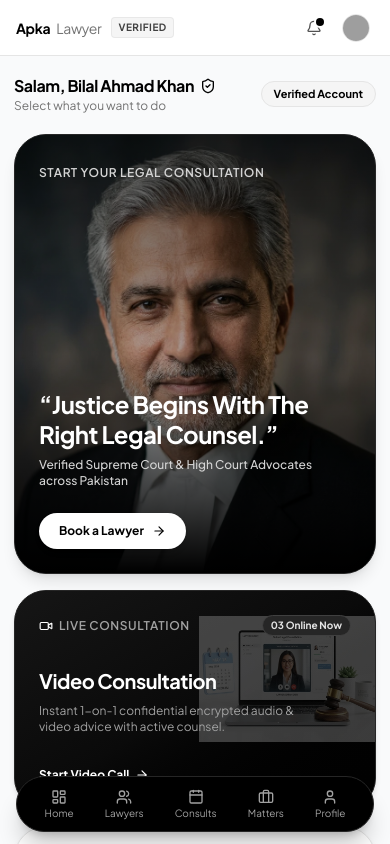
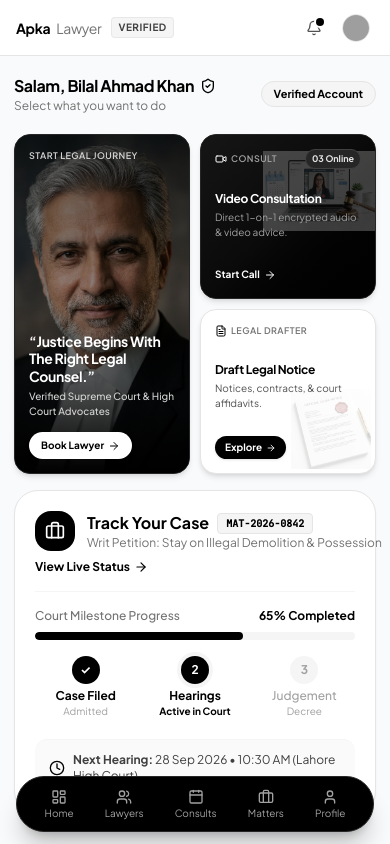
Before and after one commit to supportquranic/apkalawyer, a React (Vite) app: page /client in a window 390 px wide. Shown: the top 844 px of the page. Built offline with nearby package versions, Linux system fonts and the light colour scheme; grey boxes are pictures that could not be loaded.

Commit message:
feat: enable side-by-side bento grid layout in mobile view with responsive scaling

```diff
--- a/src/pages/client/ClientDashboardPage.tsx
+++ b/src/pages/client/ClientDashboardPage.tsx
@@ -60,12 +60,12 @@ export const ClientDashboardPage: React.FC = () => {
         </span>
       </div>
 
-      {/* Main Bento Grid — Exactly matching reference layout */}
-      <div className="grid grid-cols-1 md:grid-cols-2 gap-4">
+      {/* Main Bento Grid — Side-by-side layout in both mobile and desktop */}
+      <div className="grid grid-cols-2 gap-2.5 sm:gap-4 items-stretch">
         {/* Big Card (Left Column, Full Height): Book a Lawyer */}
         <Link
           to={ROUTES.CLIENT.LAWYERS}
-          className="group relative overflow-hidden rounded-[2rem] bg-neutral-900 text-white min-h-[440px] sm:min-h-[500px] flex flex-col justify-between p-6 sm:p-7 shadow-lg hover:shadow-xl transition-all duration-300 border border-neutral-800"
+          className="group relative overflow-hidden rounded-2xl sm:rounded-[2rem] bg-neutral-900 text-white flex flex-col justify-between p-3.5 sm:p-7 shadow-md hover:shadow-xl transition-all duration-300 border border-neutral-800 min-h-[340px] sm:min-h-[480px]"
         >
           {/* Background Full-Bleed Image of Senior Pakistani Advocate */}
           <img
@@ -75,45 +75,45 @@ export const ClientDashboardPage: React.FC = () => {
           />
 
           {/* Gradient Overlay for Readability */}
-          <div className="absolute inset-0 bg-gradient-to-t from-black via-black/30 to-black/60 pointer-events-none" />
+          <div className="absolute inset-0 bg-gradient-to-t from-black via-black/40 to-black/60 pointer-events-none" />
 
           {/* Top Tagline */}
           <div className="relative z-10">
-            <span className="text-xs font-semibold tracking-wider text-neutral-300 uppercase">
-              Start Your Legal Consultation
+            <span className="text-[9px] sm:text-xs font-semibold tracking-wider text-neutral-300 uppercase line-clamp-1">
+              Start Legal Journey
             </span>
           </div>
 
           {/* Bottom Content & Quote */}
-          <div className="relative z-10 space-y-4 pt-12">
+          <div className="relative z-10 space-y-2 sm:space-y-4 pt-8">
             <div>
-              <h2 className="text-2xl sm:text-3xl font-bold tracking-tight text-white leading-tight">
+              <h2 className="text-sm sm:text-2xl md:text-3xl font-bold tracking-tight text-white leading-tight">
                 &ldquo;Justice Begins With The Right Legal Counsel.&rdquo;
               </h2>
-              <p className="text-xs text-neutral-300 mt-2 font-medium">
-                Verified Supreme Court & High Court Advocates across Pakistan
+              <p className="text-[10px] sm:text-xs text-neutral-300 mt-1 sm:mt-2 font-medium line-clamp-2">
+                Verified Supreme Court & High Court Advocates
               </p>
             </div>
 
-            <div className="pt-2">
-              <span className="inline-flex items-center gap-2 bg-white text-black text-xs font-bold px-5 py-2.5 rounded-full shadow-md group-hover:bg-neutral-100 transition-colors">
-                Book a Lawyer
-                <ArrowRight className="h-3.5 w-3.5 group-hover:translate-x-1 transition-transform" />
+            <div className="pt-1 sm:pt-2">
+              <span className="inline-flex items-center gap-1 sm:gap-2 bg-white text-black text-[10px] sm:text-xs font-bold px-3 sm:px-5 py-1.5 sm:py-2.5 rounded-full shadow-md group-hover:bg-neutral-100 transition-colors">
+                <span>Book Lawyer</span>
+                <ArrowRight className="h-3 w-3 sm:h-3.5 sm:w-3.5 group-hover:translate-x-1 transition-transform" />
               </span>
             </div>
           </div>
         </Link>
 
         {/* Right Column: 2 Stacked Cards */}
-        <div className="flex flex-col gap-4">
+        <div className="flex flex-col gap-2.5 sm:gap-4">
           {/* Top Right Card: Video Consultation */}
           <Link
             to={ROUTES.CLIENT.CONSULTATIONS}
-            className="group relative overflow-hidden rounded-[2rem] bg-neutral-950 text-white p-6 shadow-md hover:shadow-lg transition-all duration-300 border border-neutral-800 flex flex-col justify-between min-h-[220px] sm:min-h-[240px]"
+            className="group relative overflow-hidden rounded-2xl sm:rounded-[2rem] bg-neutral-950 text-white p-3.5 sm:p-6 shadow-md hover:shadow-lg transition-all duration-300 border border-neutral-800 flex-1 flex flex-col justify-between min-h-[165px] sm:min-h-[230px]"
           >
             {/* Background Texture/Image Overlay */}
             <div className="absolute inset-0 bg-gradient-to-br from-neutral-900 via-neutral-950 to-black opacity-90" />
-            <div className="absolute right-0 top-0 w-44 h-44 opacity-25 pointer-events-none">
+            <div className="absolute right-0 top-0 w-28 h-28 sm:w-44 sm:h-44 opacity-25 pointer-events-none">
               <img
                 src="/images/card-consultation.webp"
                 alt="Video Consultation"
@@ -122,31 +122,31 @@ export const ClientDashboardPage: React.FC = () => {
             </div>
 
             {/* Top Badge */}
-            <div className="relative z-10 flex items-center justify-between">
-              <span className="text-xs font-semibold tracking-wider text-neutral-400 uppercase flex items-center gap-1.5">
-                <Video className="h-3.5 w-3.5 text-white" />
-                Live Consultation
+            <div className="relative z-10 flex items-center justify-between gap-1">
+              <span className="text-[9px] sm:text-xs font-semibold tracking-wider text-neutral-400 uppercase flex items-center gap-1">
+                <Video className="h-3 w-3 sm:h-3.5 sm:w-3.5 text-white" />
+                <span className="hidden sm:inline">Live</span> Consult
               </span>
-              <span className="text-[10px] font-bold bg-neutral-800 text-neutral-200 px-2 py-0.5 rounded-full border border-neutral-700">
-                03 Online Now
+              <span className="text-[9px] sm:text-[10px] font-bold bg-neutral-800 text-neutral-200 px-1.5 sm:px-2 py-0.5 rounded-full border border-neutral-700 whitespace-nowrap">
+                03 Online
               </span>
             </div>
 
             {/* Content */}
-            <div className="relative z-10 space-y-2 mt-4">
-              <h3 className="text-xl sm:text-2xl font-bold text-white tracking-tight">
+            <div className="relative z-10 space-y-0.5 sm:space-y-1 mt-2 sm:mt-3">
+              <h3 className="text-xs sm:text-xl md:text-2xl font-bold text-white tracking-tight leading-snug">
                 Video Consultation
               </h3>
-              <p className="text-xs text-neutral-400 max-w-[260px] line-clamp-2">
-                Instant 1-on-1 confidential encrypted audio & video advice with active counsel.
+              <p className="text-[10px] sm:text-xs text-neutral-400 line-clamp-2">
+                Direct 1-on-1 encrypted audio & video advice.
               </p>
             </div>
 
             {/* Bottom Button */}
-            <div className="relative z-10 pt-3">
-              <span className="inline-flex items-center gap-1.5 text-xs font-bold text-white group-hover:translate-x-1 transition-transform">
-                <span>Start Video Call</span>
-                <ArrowRight className="h-3.5 w-3.5" />
+            <div className="relative z-10 pt-1.5 sm:pt-2">
+              <span className="inline-flex items-center gap-1 text-[10px] sm:text-xs font-bold text-white group-hover:translate-x-1 transition-transform">
+                <span>Start Call</span>
+                <ArrowRight className="h-3 w-3 sm:h-3.5 sm:w-3.5" />
               </span>
             </div>
           </Link>
@@ -154,10 +154,10 @@ export const ClientDashboardPage: React.FC = () => {
           {/* Bottom Right Card: Draft a Legal Notice */}
           <Link
             to={ROUTES.CLIENT.LEGAL_DOCUMENTS}
-            className="group relative overflow-hidden rounded-[2rem] bg-white text-black p-6 shadow-md hover:shadow-lg transition-all duration-300 border border-neutral-200 flex flex-col justify-between min-h-[220px] sm:min-h-[240px]"
+            className="group relative overflow-hidden rounded-2xl sm:rounded-[2rem] bg-white text-black p-3.5 sm:p-6 shadow-md hover:shadow-lg transition-all duration-300 border border-neutral-200 flex-1 flex flex-col justify-between min-h-[165px] sm:min-h-[230px]"
           >
             {/* Background 3D Seal/Document Image in Corner */}
-            <div className="absolute right-2 bottom-2 w-32 h-32 opacity-20 pointer-events-none">
+            <div className="absolute right-1 bottom-1 sm:right-2 sm:bottom-2 w-20 h-20 sm:w-32 sm:h-32 opacity-20 pointer-events-none">
               <img
                 src="/images/card-legal-notice.webp"
                 alt="Draft Legal Notice"
@@ -167,27 +167,27 @@ export const ClientDashboardPage: React.FC = () => {
 
             {/* Top Badge */}
             <div className="relative z-10">
-              <span className="text-xs font-semibold tracking-wider text-neutral-500 uppercase flex items-center gap-1.5">
-                <FileText className="h-3.5 w-3.5 text-black" />
-                Document Drafter
+              <span className="text-[9px] sm:text-xs font-semibold tracking-wider text-neutral-500 uppercase flex items-center gap-1">
+                <FileText className="h-3 w-3 sm:h-3.5 sm:w-3.5 text-black" />
+                Legal Drafter
               </span>
             </div>
 
             {/* Headline */}
-            <div className="relative z-10 space-y-1 mt-3">
-              <h3 className="text-xl sm:text-2xl font-bold text-black tracking-tight leading-tight">
-                Draft a Legal Notice
+            <div className="relative z-10 space-y-0.5 sm:space-y-1 mt-2 sm:mt-3">
+              <h3 className="text-xs sm:text-xl md:text-2xl font-bold text-black tracking-tight leading-snug">
+                Draft Legal Notice
               </h3>
-              <p className="text-xs text-neutral-600 max-w-[260px] line-clamp-2">
-                Generate customized recovery notices, contracts, affidavits, and legal agreements.
+              <p className="text-[10px] sm:text-xs text-neutral-600 line-clamp-2">
+                Notices, contracts, & court affidavits.
               </p>
             </div>
 
             {/* White/Black Pill Button matching reference "Explore More" */}
-            <div className="relative z-10 pt-4">
-              <span className="inline-flex items-center gap-1.5 bg-black text-white text-xs font-bold px-4 py-2 rounded-full group-hover:bg-neutral-800 transition-colors shadow-sm">
-                Explore More
-                <ArrowRight className="h-3.5 w-3.5 group-hover:translate-x-0.5 transition-transform" />
+            <div className="relative z-10 pt-1.5 sm:pt-3">
+              <span className="inline-flex items-center gap-1 bg-black text-white text-[10px] sm:text-xs font-bold px-2.5 sm:px-4 py-1 sm:py-2 rounded-full group-hover:bg-neutral-800 transition-colors shadow-sm">
+                <span>Explore</span>
+                <ArrowRight className="h-2.5 w-2.5 sm:h-3.5 sm:w-3.5 group-hover:translate-x-0.5 transition-transform" />
               </span>
             </div>
           </Link>
```
